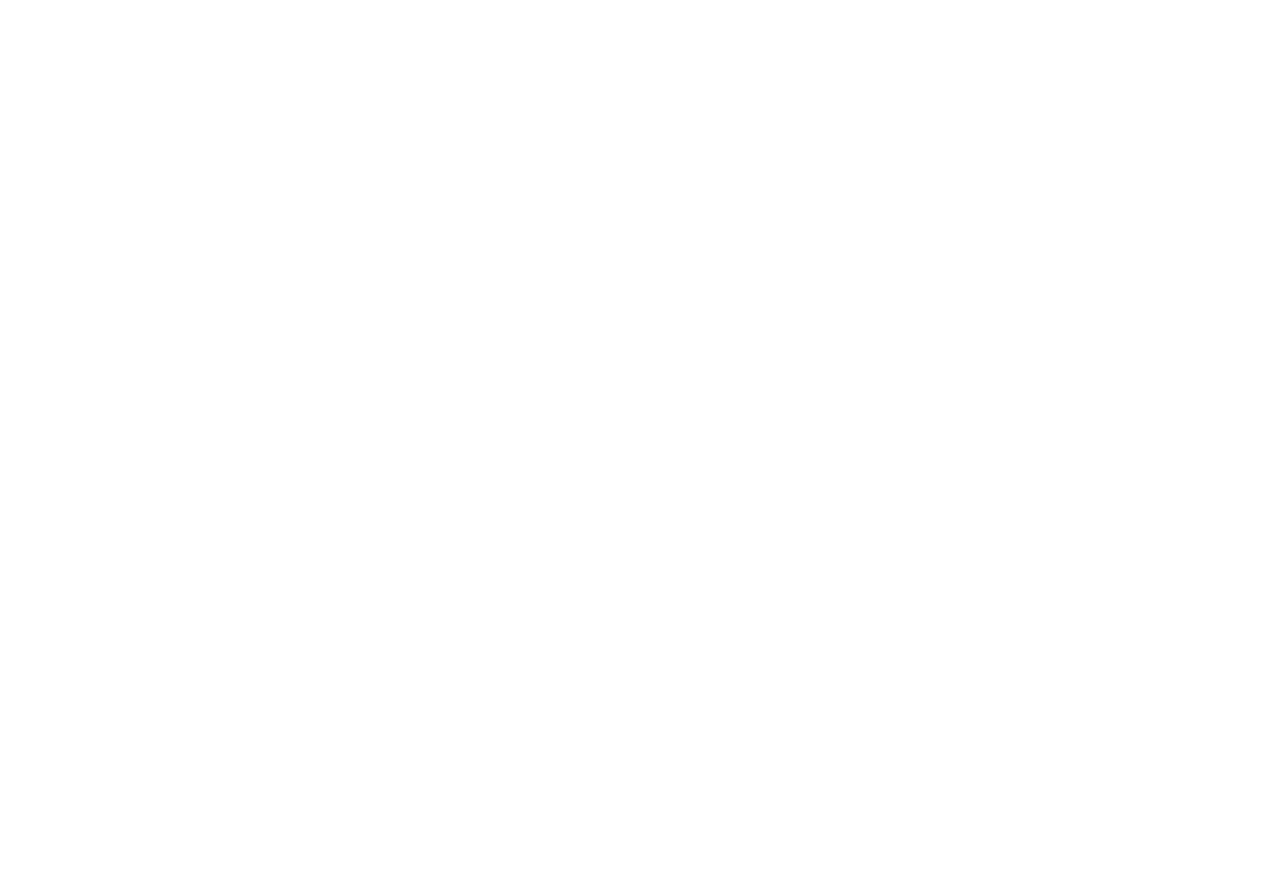
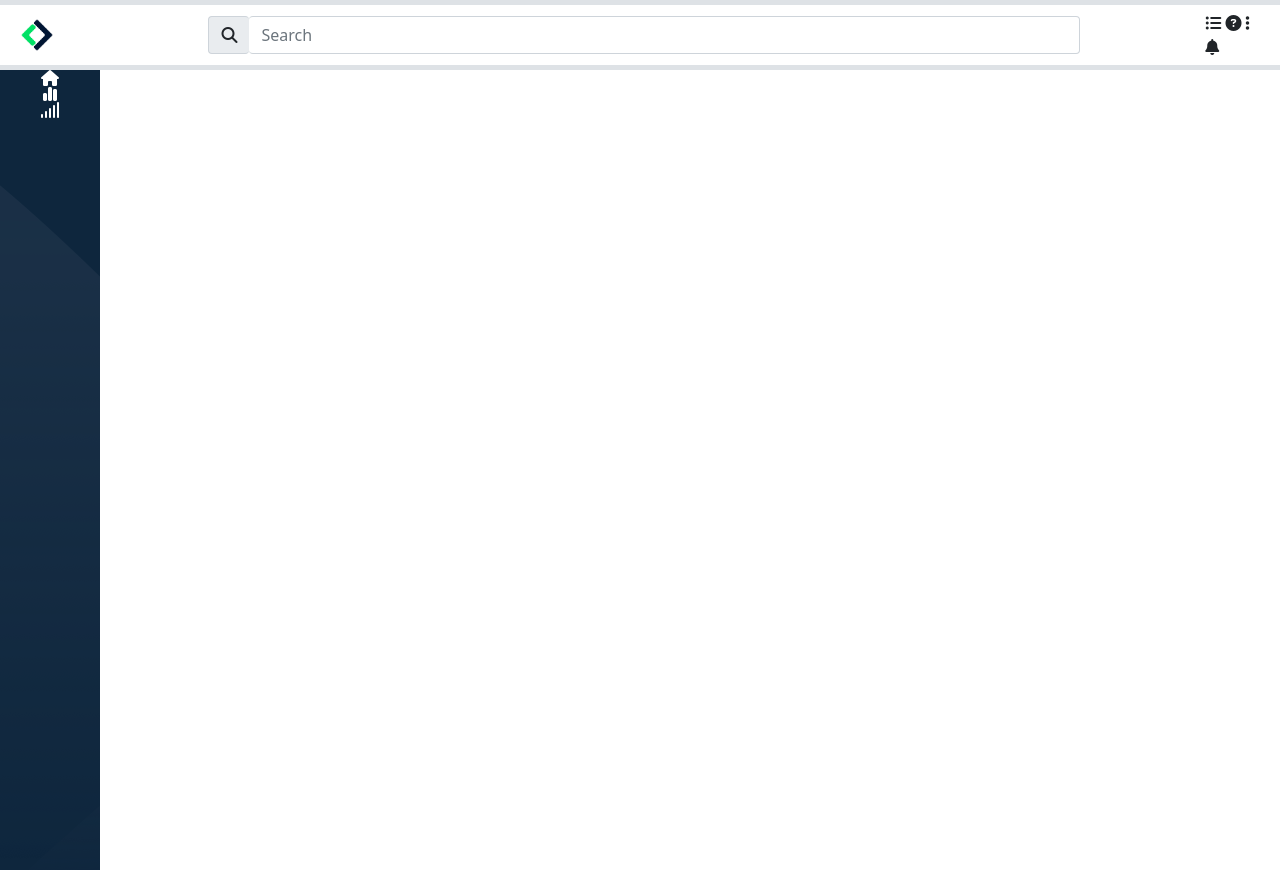
Before and after one commit to raghveerdeol/html-css-bootstrap-dashboard, a plain HTML site: page index.html in a window 1280 px wide. Before the commit the page ends 800 px from the top, so only its background shows below. Drawn offline with nearby package versions, Linux system fonts and the light colour scheme.

Commit message:
added icons to header navbar

```diff
--- a/css/style.css
+++ b/css/style.css
@@ -0,0 +1,18 @@
+.my_logo{
+    width: 5%;
+}
+.my_search{
+    width: 70%;
+}
+.my_bell{
+    width: 5%;
+}
+.my_sidebar{
+    background-image: url(../img/sidebar-bg.png);
+    background-color: #0e263d;
+    width: 100px;
+    height: 100vh;
+}
+.my_sidebar > i{
+    color: white;
+}
--- a/index.html
+++ b/index.html
@@ -1,5 +1,5 @@
 <!DOCTYPE html>
-<html lang="en">
+<html lang="it">
 <head>
     <meta charset="UTF-8">
     <meta name="viewport" content="width=device-width, initial-scale=1.0">
@@ -8,15 +8,41 @@
     <link href="https://cdn.jsdelivr.net/npm/bootstrap@5.0.2/dist/css/bootstrap.min.css" rel="stylesheet" integrity="sha384-EVSTQN3/azprG1Anm3QDgpJLIm9Nao0Yz1ztcQTwFspd3yD65VohhpuuCOmLASjC" crossorigin="anonymous">
     <!-- Fontawesome 6.5.2 -->
     <link rel="stylesheet" href="https://cdnjs.cloudflare.com/ajax/libs/font-awesome/6.5.2/css/all.min.css" integrity="sha512-SnH5WK+bZxgPHs44uWIX+LLJAJ9/2PkPKZ5QiAj6Ta86w+fsb2TkcmfRyVX3pBnMFcV7oQPJkl9QevSCWr3W6A==" crossorigin="anonymous" referrerpolicy="no-referrer" />
-
+    <link rel="stylesheet" href="./css/style.css">
 </head>
 <body>
     <header>
-
+        <nav class="navbar navbar-light border-top border-bottom border-5 py-0">
+            <div class="container-fluid">
+                <a class="navbar-brand my_logo" href="#">
+                    <img src="./img/mobile-logo.png" alt="" width="50" height="50">
+                </a>
+                <form class="d-flex my_search" id="my-form">
+                    <span class="input-group-text border-end-0" id="basic-addon1">
+                        <i class="fa-solid fa-magnifying-glass"></i>
+                    </span>
+                    <input class="form-control me-2 border-start-0" type="search" placeholder="Search" aria-label="Search">
+                </form>
+                <div class="my_bell">
+                    <div class="my_head_icons">
+                        <i class="fa-solid fa-list-ul"></i>
+                        <i class="fa-solid fa-circle-question"></i>
+                        <i class="fa-solid fa-ellipsis-vertical"></i>
+                    </div>
+                    <i class="fa-solid fa-bell"></i>
+                </div>
+            </div>
+        </nav>
     </header>
 
     <main>
-
+        <div>
+            <section class="d-flex flex-column align-items-center my_sidebar">
+                <i class="fa-solid fa-house"></i>
+                <i class="fa-solid fa-chart-simple"></i>
+                <i class="fa-solid fa-signal"></i>
+            </section>
+        </div>
     </main>
 
     <script src="https://cdn.jsdelivr.net/npm/@popperjs/core@2.9.2/dist/umd/popper.min.js" integrity="sha384-IQsoLXl5PILFhosVNubq5LC7Qb9DXgDA9i+tQ8Zj3iwWAwPtgFTxbJ8NT4GN1R8p" crossorigin="anonymous"></script>
```
